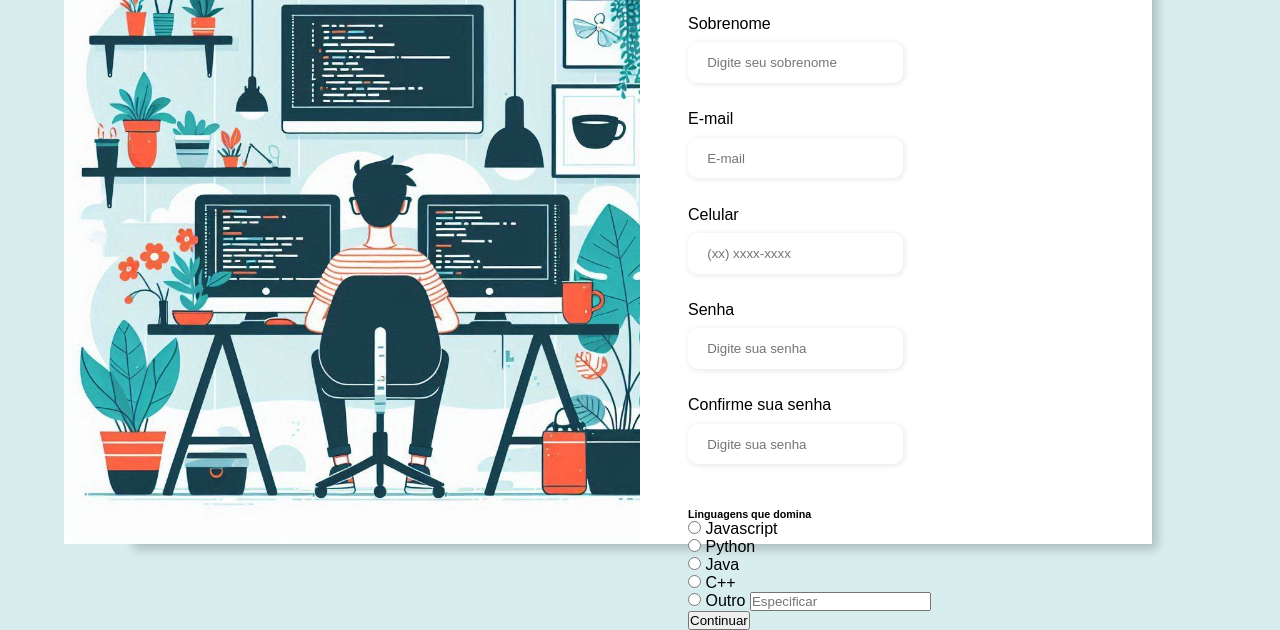
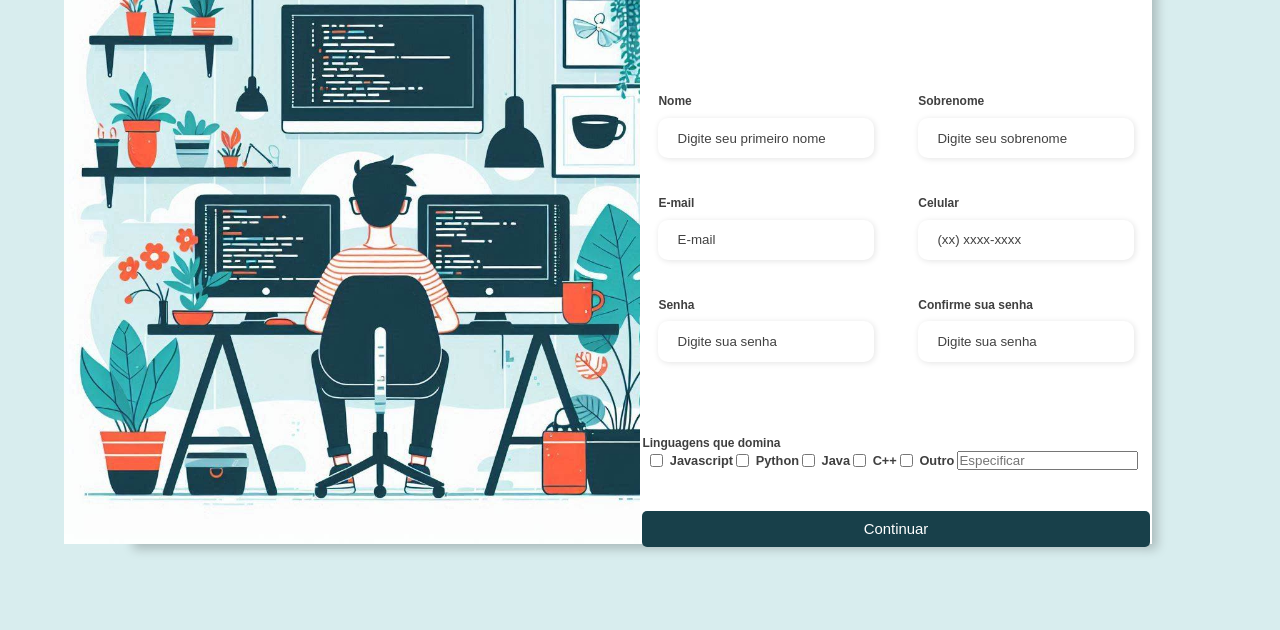
Before and after one commit to RodrigoASM6/Formul-rio-Code-Quest, a plain HTML site: page index.html in a window 1280 px wide. Shown: the part 176-806 px from the top of the page. Drawn offline with Linux system fonts and the light colour scheme.

Commit message:
Finalizando CSS

```diff
--- a/CSS/Style.css
+++ b/CSS/Style.css
@@ -41,11 +41,11 @@
   align-items: center;
   flex-direction: column;
   background-color: #fff;
-  padding: 3rem;
+  padding: 12rem;
 }
 
 .form-header {
-  margin-bottom: 3rem;
+  margin-bottom: 10rem;
   display: flex;
   justify-content: space-between;
 }
@@ -88,13 +88,14 @@
   display: flex;
   flex-wrap: wrap;
   justify-content: space-between;
-  padding: 1rem 0;
+  padding: 1rem 1rem;
 }
 
 .input-box {
+  margin-top: -20px;
   display: flex;
   flex-direction: column;
-  margin-bottom: 1.1rem;
+  margin-bottom: 3rem;
 }
 
 .input-box input {
@@ -104,3 +105,66 @@
   border-radius: 10px;
   box-shadow: 1px 1px 6px #0000001c;
 }
+
+.inout-box input:hover {
+  background-color: #eeeeee75;
+}
+
+.input-box input:focus-visible {
+  outline: 1px solid #18404a;
+}
+
+.input-box label,
+.linguagens-title h6 {
+  font-size: 0.75rem;
+  font-weight: 600;
+  color: #000000c0;
+}
+
+.input-box input::placeholder {
+  color: #000000be;
+}
+
+.linguagens-group {
+  display: flex;
+  justify-content: space-between;
+  margin-top: 0.62;
+  padding: 0 0.5rem;
+}
+
+.linguagens-input {
+  display: flex;
+  align-items: center;
+}
+
+.linguagens-input input {
+  margin-right: 0.2rem;
+}
+
+.linguagens-input label {
+  font-size: 0.8rem;
+  font-weight: 600;
+  padding: 0.2rem;
+  color: #000000c0;
+}
+
+.continue-button button {
+  width: 100%;
+  margin-top: 2.5rem;
+  border: none;
+  background-color: #18404a;
+  padding: 0.62rem;
+  border-radius: 5px;
+  cursor: pointer;
+}
+
+.continue-button button:hover {
+  background-color: #38555c;
+}
+
+.continue-button button a {
+  text-decoration: none;
+  font-size: 0.93rem;
+  font-weight: 500;
+  color: white;
+}
--- a/index.html
+++ b/index.html
@@ -97,27 +97,27 @@
 
             <div class="linguagens-group">
               <div class="linguagens-input">
-                <input type="radio" id="javascript" name="linguagem" value="javascript" />
+                <input type="checkbox" id="javascript" name="linguagem" value="javascript" />
                 <label for="javascript">Javascript</label>
               </div>
 
               <div class="linguagens-input">
-                <input type="radio" id="python" name="linguagem" value="python" />
+                <input type="checkbox" id="python" name="linguagem" value="python" />
                 <label for="python">Python</label>
               </div>
 
               <div class="linguagens-input">
-                <input type="radio" id="java" name="linguagem" value="java" />
+                <input type="checkbox" id="java" name="linguagem" value="java" />
                 <label for="java">Java</label>
               </div>
 
               <div class="linguagens-input">
-                <input type="radio" id="cpp" name="linguagem" value="cpp" />
+                <input type="checkbox" id="cpp" name="linguagem" value="cpp" />
                 <label for="cpp">C++</label>
               </div>
 
               <div class="linguagens-input">
-                <input type="radio" id="outro" name="linguagem" value="outro" />
+                <input type="checkbox" id="outro" name="linguagem" value="outro" />
                 <label for="outro">Outro</label>
                 <input
                   type="text"
@@ -130,7 +130,7 @@
           </div>
 
           <div class="continue-button">
-            <button type="submit">Continuar</button>
+            <button type="submit"><a href="Continuar">Continuar</a></button>
           </div>
         </form>
       </div>
```
